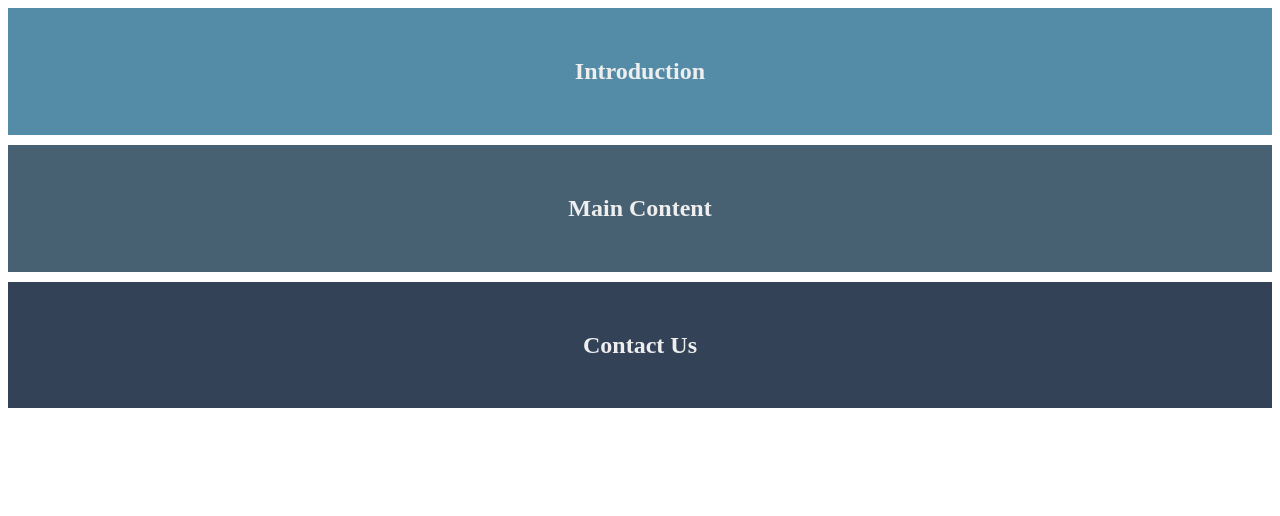
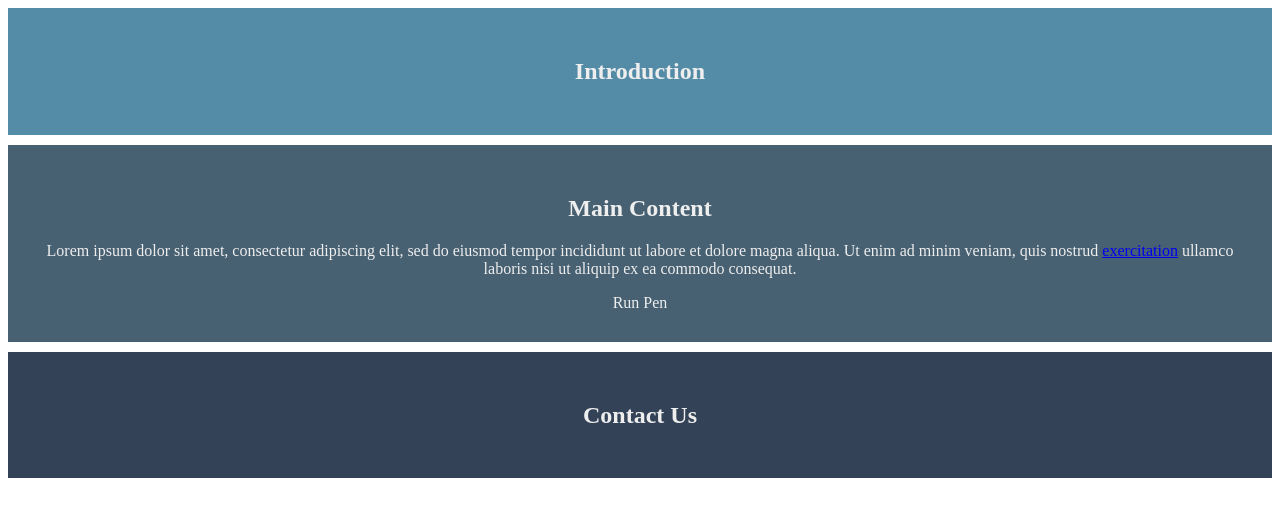
Before and after one commit to mutyola/demo, a plain HTML site: page box.html in a window 1280 px wide. Drawn offline with Linux system fonts and the light colour scheme.

Commit message:
added p to main div

```diff
--- a/box.html
+++ b/box.html
@@ -13,6 +13,18 @@
 
 <div class="main-content">
    <h2>Main Content</h2>
+
+
+<p>
+  Lorem ipsum dolor sit amet, consectetur adipiscing elit, sed do
+  eiusmod tempor incididunt ut labore et dolore magna aliqua. Ut enim ad
+  minim veniam, <span class="highlight">quis nostrud <a href="https://www.dictionary.com/browse/exercitation">exercitation</a>
+  ullamco laboris</span> nisi ut aliquip ex ea commodo consequat.
+</p>
+
+Run Pen
+
+
 </div>
 
 <div class="contact-us">
```
